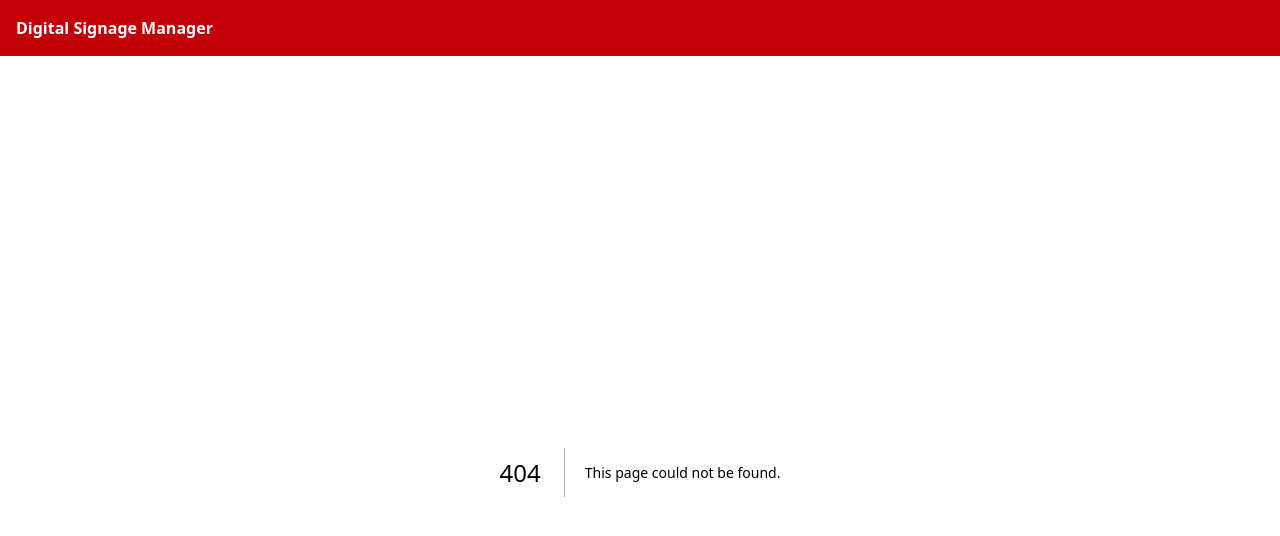
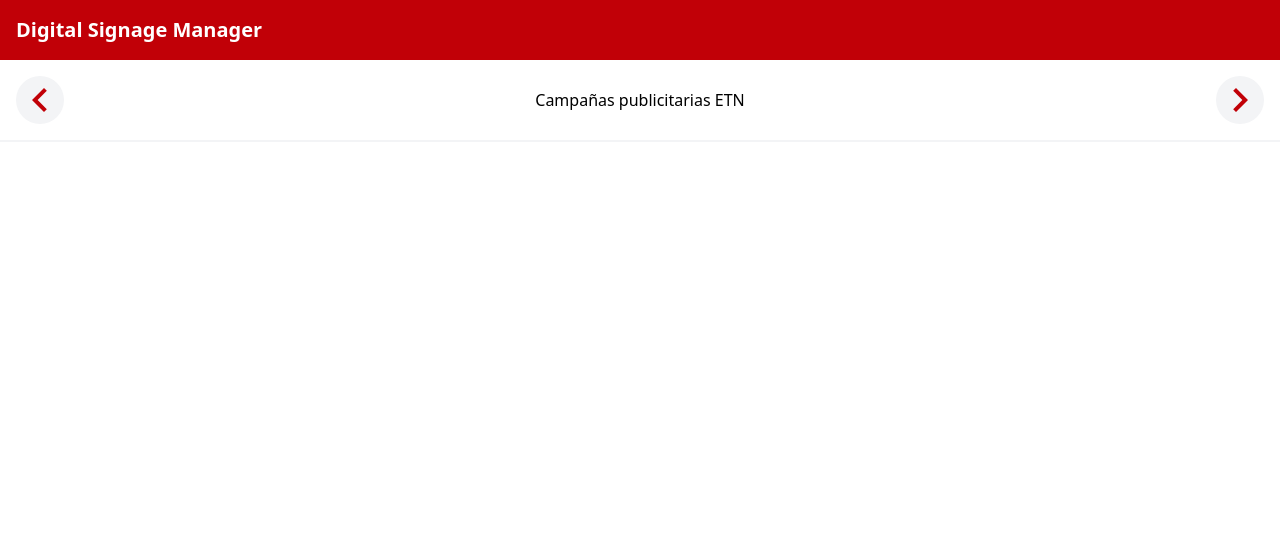
Before and after one commit to JasubiPL/digital-signage-manager, a Next.js app: page /campanias-etn in a window 1280 px wide. Before the commit this address had no page. Shown: the top 536 px of the page. Built offline with nearby package versions, Linux system fonts and the light colour scheme.

Commit message:
feat(navigation): integrate navigation bar and update layout structure

```diff
--- /dev/null
+++ b/app/campanias-etn/page.tsx
@@ -0,0 +1,9 @@
+import RootLayout from "../layout";
+
+export default function EtnCampaignsPage() {
+  return (
+    <RootLayout>
+      <div>Etn Campaigns Page</div>
+    </RootLayout>
+  );
+}
--- a/app/components/MainNavBar.tsx
+++ b/app/components/MainNavBar.tsx
@@ -1,7 +1,17 @@
+import Link from "next/link";
+import {
+  MdOutlineKeyboardArrowRight,
+  MdOutlineKeyboardArrowLeft
+} from "react-icons/md";
+
 export const MainNavBar = () => {
   return (
-    <nav className="w-full font-bold bg-red-700 p-4 text-white">
-      <p>Digital Signage Manager</p>
+    <nav className="w-full">
+      <div className="p-4 flex justify-between items-center border-b-2 border-gray-100">
+        <MdOutlineKeyboardArrowLeft className="text-5xl fill-red-700 bg-gray-100 rounded-full"/>
+        <p className="font-medium">Campañas publicitarias ETN</p>
+        <MdOutlineKeyboardArrowRight className="text-5xl fill-red-700 bg-gray-100 rounded-full"/>
+      </div>
     </nav>
   );
 };
--- a/app/layout.tsx
+++ b/app/layout.tsx
@@ -1,17 +1,21 @@
 import type { Metadata } from "next";
+import Link from "next/link";
 
 import { MainNavBar } from "./components/MainNavBar";
 
 import "./globals.css";
 
 export const metadata: Metadata = {
-  title: "Create Next App",
+  title: "Digital Signage Manager",
   description: "Generated by create next app",
 };
 
 export default function RootLayout({ children }: { children: React.ReactNode }) {
   return (
     <html lang="es">
+      <header className="w-full font-bold bg-red-700 text-white p-4">
+        <Link href="/" className="text-xl">Digital Signage Manager</Link>
+      </header>
       <body className="flex flex-col items-center">
         <MainNavBar />
         <main className="w-full max-w-5xl p-4">
--- a/app/page.tsx
+++ b/app/page.tsx
@@ -2,7 +2,7 @@
 export default function Home() {
   return (
       <>
-        <h1 className="text-3xl font-bold underline">Hello, world!</h1>
+        <div>Welcome to Digital Signage Manager</div>
       </>
   );
 }
--- a/package.json
+++ b/package.json
@@ -11,7 +11,8 @@
   "dependencies": {
     "next": "16.0.7",
     "react": "19.2.0",
-    "react-dom": "19.2.0"
+    "react-dom": "19.2.0",
+    "react-icons": "^5.5.0"
   },
   "devDependencies": {
     "@tailwindcss/postcss": "^4",
```
Also changed, not shown: 1 other file (tests, documents, lock files or other folders).
